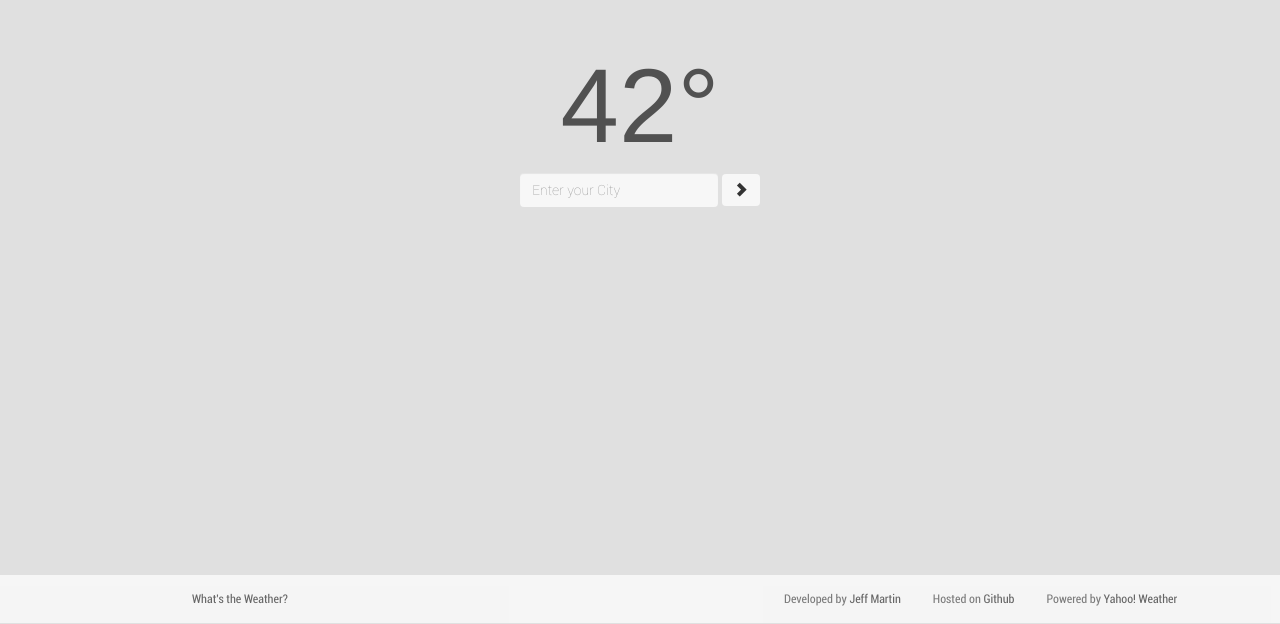
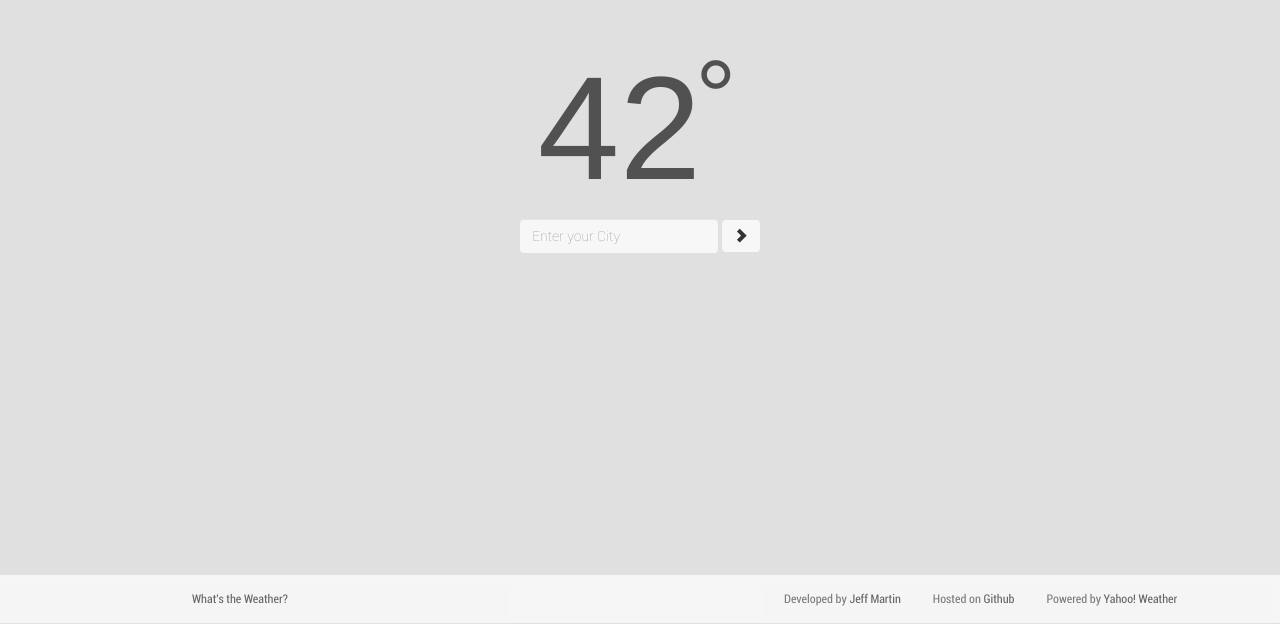
Before and after one commit to victormakcy/whats-the-weather, a plain HTML site: page index.html in a window 1280 px wide. Shown: the part 177-801 px from the top of the page. Drawn offline with Linux system fonts and the light colour scheme.

Commit message:
Font weight changes

```diff
--- a/css/style.css
+++ b/css/style.css
@@ -50,7 +50,17 @@ body, html {
 }
 
 #temperature {
-    font-size: 105px;
+    font-size: 10.5em;
+    font-weight: 100;
+    display: inline-block;
+}
+
+#degrees {
+    font-size: 0.7em;
+    font-weight: 100;
+    position: relative;
+    bottom: 47px;
+    right: 6px;
 }
 
 a {
--- a/index.html
+++ b/index.html
@@ -12,7 +12,7 @@
     <body>
         <div class="container">
             <div class="center">
-                <h1 id="temperature">42&deg;</h1>
+                <h1 id="temperature">42<span id="degrees">&deg;</span></h1>
             </div>
             <form class="form-inline center" id="city-input" role="form">
                 <div class="form-group">
```
